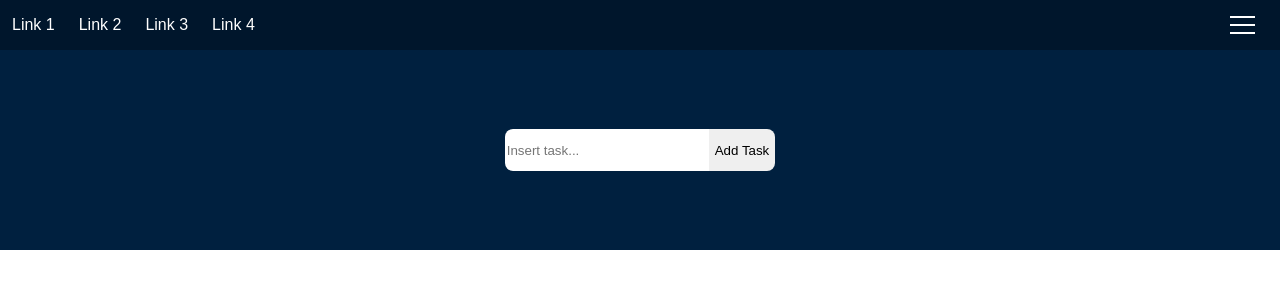
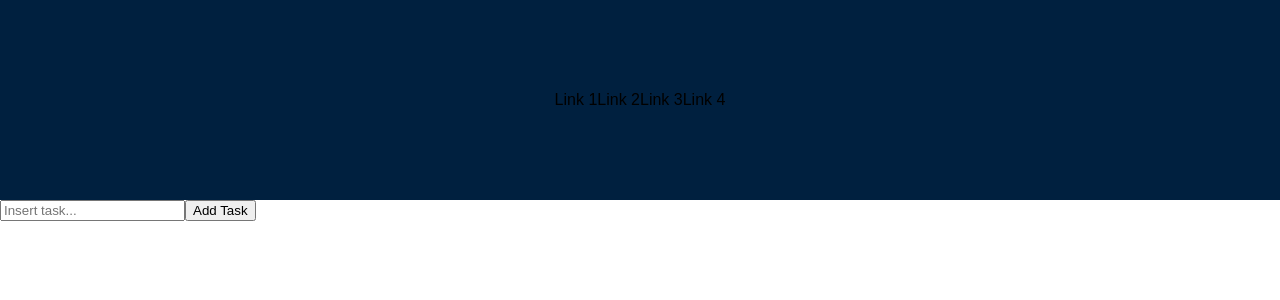
Before and after one commit to iboskovic/TodoList, a React (Create React App) app: page / in a window 1280 px wide. Shown: the top 300 px of the page. Built offline with nearby package versions, Linux system fonts and the light colour scheme.

Commit message:
Revert "- refactor css done"
This reverts commit 453e39954f3087197c213b1d9b86b000a022657a.

```diff
--- a/src/Styles/App.scss
+++ b/src/Styles/App.scss
@@ -1,7 +1,5 @@
 @import './icons.scss';
 @import './task.scss';
-@import './header.scss';
-@import './subHeader.scss';
 
 body {
   margin: 0;
@@ -11,6 +9,78 @@ body {
 
 a {
   cursor: pointer;
+}
+
+.nav {
+  background-color: rgb(0, 22, 44);
+  overflow: hidden;
+  height: 50px;
+  display: flex;
+  align-items: center;
+}
+
+.nav .links {
+  flex: 70%;
+}
+
+.nav .links a {
+  color: white;
+  text-decoration: none;
+  font-size: 16px;
+  padding: 12px;
+}
+
+.nav .links a:hover {
+  color: rgb(124, 124, 124);
+}
+
+.nav .hamburger-menu {
+  margin-right: 20px;
+  cursor: pointer;
+  padding: 0 5px;
+}
+
+.nav .hamburger-menu:hover {
+  background-color: rgb(124, 124, 124);
+}
+
+
+.nav .hamburger-menu div {
+  width: 25px;
+  height: 2px;
+  background-color: white;
+  margin: 6px 0;
+}
+
+
+.header {
+  display: flex;
+  width: 100%;
+  background-color: #00203FFF;
+  height: 200px;
+  justify-content: center;
+  align-items: center;
+}
+
+.header input {
+  width: 200px;
+  height: 40px;
+  border: none;
+  border-top-left-radius: 8px;
+  border-bottom-left-radius: 8px;
+}
+
+.header button {
+  height: 42px;
+  border: none;
+  border-top-right-radius: 8px;
+  border-bottom-right-radius: 8px;
+  cursor: pointer;
+}
+
+.header button:hover {
+  background-color: rgb(219, 219, 219);
+  transition: .3s;
 }
 
 .section-container {
--- a/src/Styles/header.scss
+++ b/src/Styles/header.scss
@@ -6,36 +6,4 @@
     height: 50px;
     display: flex;
     align-items: center;
-
-    &__links {
-        flex: 70%;
-
-        a {
-            color: white;
-            text-decoration: none;
-            font-size: 16px;
-            padding: 12px;
-
-            &:hover {
-                color: rgb(124, 124, 124);
-            }
-        }
-    }
-
-    &__hamburger {
-        margin-right: 20px;
-        cursor: pointer;
-        padding: 0 5px;
-
-        &:hover {
-            background-color: rgb(124, 124, 124);
-        }
-
-        div {
-            width: 25px;
-            height: 2px;
-            background-color: white;
-            margin: 6px 0;
-        }
-    }
 }
--- a/src/Styles/subHeader.scss
+++ /dev/null
@@ -1,40 +0,0 @@
-// subHeader.scss
-
-.subHeader {
-    display: flex;
-    width: 100%;
-    background-color: #00203FFF;
-    height: 200px;
-    justify-content: center;
-    align-items: center;
-
-    &__inputContainer {
-        display: flex;
-        width: 100%;
-        background-color: #00203FFF;
-        height: 200px;
-        justify-content: center;
-        align-items: center;
-
-        input {
-            width: 200px;
-            height: 40px;
-            border: none;
-            border-top-left-radius: 8px;
-            border-bottom-left-radius: 8px;
-        }
-
-        button {
-            height: 42px;
-            border: none;
-            border-top-right-radius: 8px;
-            border-bottom-right-radius: 8px;
-            cursor: pointer;
-
-            &:hover {
-                background-color: rgb(219, 219, 219);
-                transition: .3s;
-            }
-        }
-    }
-}
```
